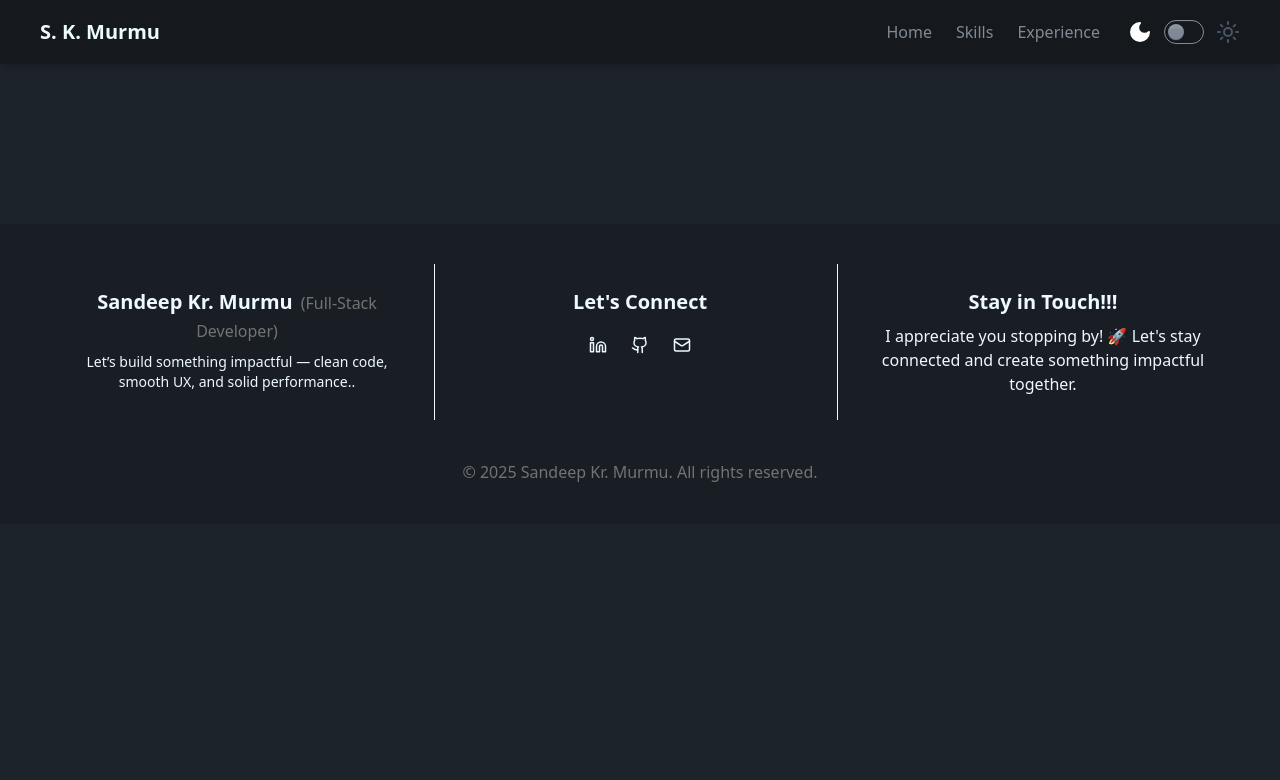
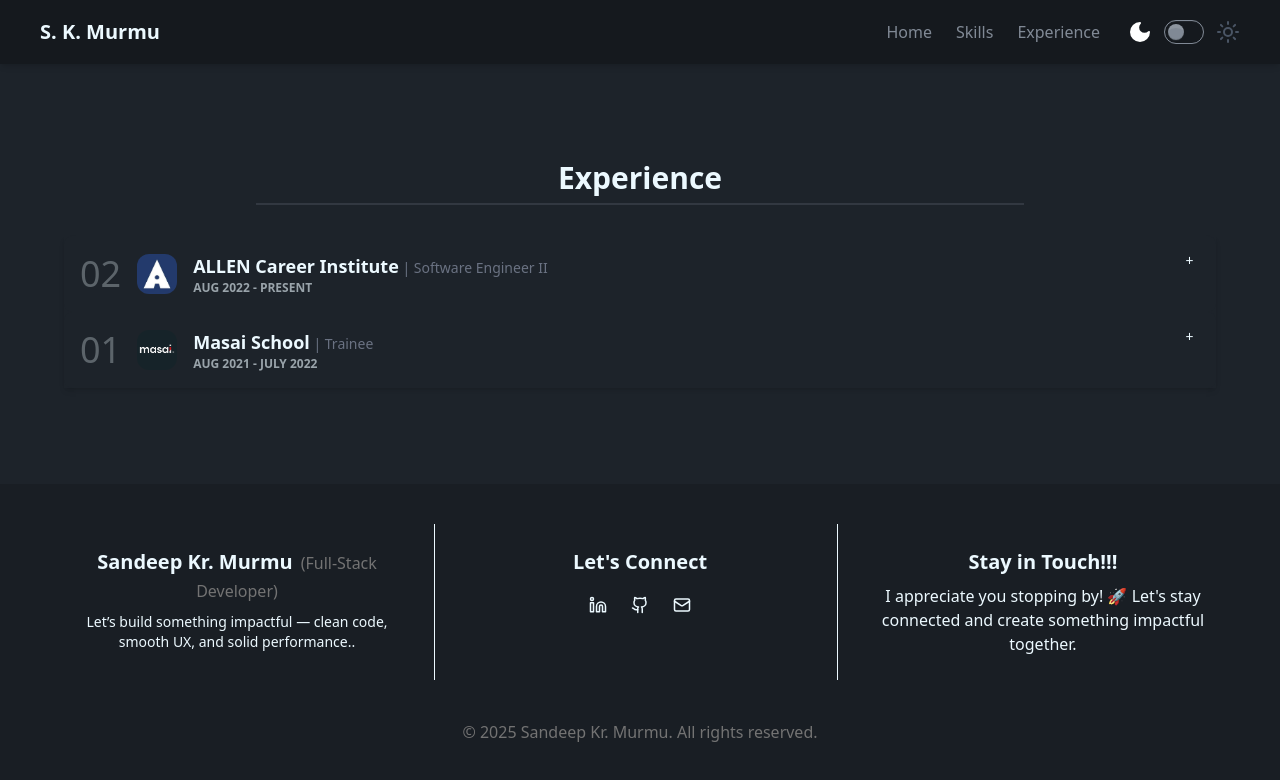
Before and after one commit to sandeepKumarMurmu/port-folio-v-01, a React (Vite) app: page /professional-experince in a window 1280 px wide. Shown: the top 780 px of the page. Built offline with nearby package versions, Linux system fonts and the light colour scheme; the HTML template or start-up script is replaced by a standard one.

Commit message:
ADD : Experince section is added

```diff
--- a/src/components/Experince.tsx
+++ b/src/components/Experince.tsx
@@ -1,9 +1,108 @@
 // import React from 'react'
-
+import allenIamge from '../assets/Allen.jpeg'
+import masaiImage from '../assets/masai.jpg'
 function Experince() {
   return (
-   <>
-    <div>Experince</div></>
+    <>
+      <section>
+        <div className="w-full p-4 flex flex-col justify-center items-center">
+
+          <h2 className="text-3xl font-semibold text-base-content mb-2 text-center">Experience</h2>
+          <div className="divider w-3xl -mt-2 mx-auto mb-6"></div>
+
+          <ul className="list bg-base-100 w-6xl al shadow-md">
+
+            <li className="collapse collapse-plus bg-base-100">
+              <input type="radio" name="accordion-group" />
+
+              <div className="collapse-title flex items-center gap-4">
+                <div className="text-4xl font-thin opacity-30 tabular-nums">02</div>
+                <div>
+                  <img className="size-10 rounded-xl" src={allenIamge} alt="Allen Logo" />
+                </div>
+                <div className="list-col-grow">
+                  <div>
+                    <span className="text-lg font-bold text-base-content">ALLEN Career Institute</span>
+                    <span className="text-sm text-gray-500"> | Software Engineer II</span>
+                  </div>
+                  <div className="text-xs uppercase font-semibold opacity-60">Aug 2022 - Present</div>
+                </div>
+              </div>
+
+              <div className="collapse-content text-sm text-base-content">
+                <div className="flex flex-col md:flex-row items-start gap-6">
+
+                  {/* Left: Image */}
+                  <div className="w-full md:w-1/3 flex justify-center">
+                    <img src={allenIamge} alt="Project Preview" className="w-32 h-32 object-cover rounded-lg shadow" />
+                  </div>
+
+                  {/* Vertical Divider */}
+                  <div className="hidden md:flex justify-center">
+                    <div className="h-auto w-px bg-gray-300 mx-4" />
+                  </div>
+
+                  {/* Right: Description */}
+                  <div className="w-full md:w-2/3">
+                    <p>
+                      At ALLEN Career Institute, I played a pivotal role in full-stack development, focusing on both frontend and backend improvements. I developed scalable modules using React.js and Node.js, contributing to a 30% reduction in page load time. I optimized RESTful APIs, improving response times by over 40%, and was responsible for automating CI/CD pipelines with GitHub Actions and AWS, reducing deployment time by 60%. My efforts also included database optimization for MongoDB and MySQL, leading to faster query performance and increased reliability. I proactively resolved critical bugs, maintained platform stability, mentored junior developers, and led cross-functional collaboration, ensuring timely delivery of 10+ high-impact features.
+                    </p>
+                  </div>
+
+                </div>
+              </div>
+            </li>
+
+            <li className="collapse collapse-plus bg-base-100">
+              <input type="radio" name="accordion-group" />
+
+              <div className="collapse-title flex items-center gap-4">
+                <div className="text-4xl font-thin opacity-30 tabular-nums">01</div>
+
+                {/* Logo hidden when accordion is open */}
+                <div >
+                  <img className="size-10 rounded-xl" src={masaiImage} alt="Masai Logo" />
+                </div>
+
+                <div className="list-col-grow">
+                  <div>
+                    <span className="text-lg font-bold text-base-content">Masai School</span>
+                    <span className="text-sm text-gray-500"> | Trainee</span>
+                  </div>
+                  <div className="text-xs uppercase font-semibold opacity-60">Aug 2021 - July 2022</div>
+                </div>
+              </div>
+
+              <div className="collapse-content text-sm text-base-content">
+                <div className="flex flex-col md:flex-row items-start gap-6">
+
+                  {/* Left: Image */}
+                  <div className="w-full md:w-1/3 flex justify-center">
+                    <img src={masaiImage} alt="Project Preview" className="w-32 h-32 object-cover rounded-lg shadow" />
+                  </div>
+
+                  {/* Vertical Divider */}
+                  <div className="hidden md:flex justify-center">
+                    <div className="h-auto w-px bg-gray-300 mx-4" />
+                  </div>
+
+                  {/* Right: Description */}
+                  <div className="w-full md:w-2/3">
+                    <p>
+                      At Masai School, I underwent an intensive, industry-driven training program focused on full-stack web development. I mastered JavaScript, React.js, Node.js, Express.js, and MongoDB through over 1200 hours of coding and 100+ peer programming sessions. I built and deployed 5+ full-stack projects, including collaborative group projects simulating real-world agile workflows. I also led a 4-member team in a capstone project, applying version control (Git/GitHub), unit testing, and API integration. The curriculum sharpened my problem-solving skills through 200+ DSA problems, and improved my communication and teamwork via regular code reviews and stand-ups. Masai instilled a disciplined work ethic with a military-style routine, and fostered my ability to adapt, lead, and deliver under tight deadlines.
+                    </p>
+                  </div>
+
+                </div>
+              </div>
+            </li>
+
+          </ul>
+        </div>
+        {/* <div> projects</div> */}
+      </section>
+
+    </>
   )
 }
 
--- a/src/components/Navbar.tsx
+++ b/src/components/Navbar.tsx
@@ -21,12 +21,12 @@ function Navbar() {
                     <LinkTag link="/skills" styles="tab text-base" tagName="Skills" />
                     <LinkTag link="/professional-experince" styles="tab text-base" tagName="Experience" />
                 </div>
-                <ThemeToggle isIcon={true} />
+                <ThemeToggle />
             </div>
 
             {/* Hamburger for mobile */}
             <div className="nav-end flex gap-2 lg:hidden">
-                <ThemeToggle isIcon={false} />
+                <ThemeToggle />
                 <button
                     onClick={toggleMenu}
                     className="btn btn-ghost btn-circle"
@@ -39,7 +39,7 @@ function Navbar() {
 
             {/* Mobile Dropdown */}
             {isOpen && (
-                <div className="absolute h-screen top-full right-0 w-64 bg-base-300 z-10 flex flex-col items-center py-4 space-y-2 lg:hidden">
+                <div className="absolute top-full right-0 w-64 bg-base-300 z-10 flex flex-col items-center py-4 space-y-2 lg:hidden">
                     <LinkTag
                         link="/"
                         styles="tab text-base text-base-content font-medium px-4 py-2"
--- a/src/routes/routs.tsx
+++ b/src/routes/routs.tsx
@@ -2,14 +2,14 @@
 import { Route, Routes } from 'react-router-dom';
 import Hero from '../components/Hero';
 import Skills from '../components/Skills';
-// import Experince from '../components/Experince';
+import Experince from '../components/Experince';
 
 function Routing() {
     return (
             <Routes>
                 <Route path="/" element={<Hero />} />
                 <Route path="/skills" element={<Skills />} />
-                {/* <Route path="/professional-experince" element={<Experince />} /> */}
+                <Route path="/professional-experince" element={<Experince />} />
             </Routes>
     )
 }
```
Also changed, not shown: src/assets/Allen.jpeg (added), src/assets/masai.jpg (added).
